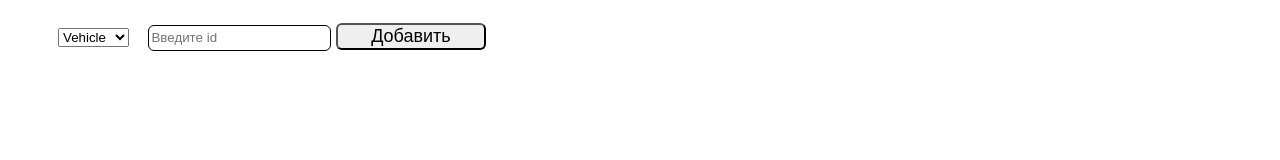
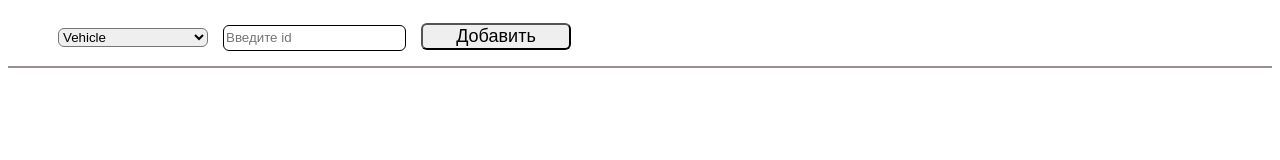
Before and after one commit to Natalyfuture/byte-homeworks, a plain HTML site: page homework21/index.html in a window 1280 px wide. Drawn offline with Linux system fonts and the light colour scheme.

Commit message:
add script.js

```diff
--- a/homework21/index.html
+++ b/homework21/index.html
@@ -8,17 +8,8 @@
     <title>Document</title>
 </head>
 <body>
-    <form action="#" class="form">
-    <div class="container">
-       <select name="" id="" class="select">
-        <option value="" class="option">Vehicle</option>
-        <option value="" class="option">Planet</option>
-        <option value="" class="option">Starship</option>
-        </select>
-        <input type="text" class="input" placeholder="Введите id">
-        <button class="button">Добавить</button>
-    </div>
-    </form>
+    <div id="form-container" class="form-container"></div>
+    <div id="cards_container"></div>
     <script src="./script/script.js"></script>
 </body>
 </html>
--- a/homework21/script/script.js
+++ b/homework21/script/script.js
@@ -3,7 +3,8 @@
 
 //Для реализации необходимо использовать ES6 Class.
 
-//На странице должна присутвовать форма, в которой присутствует select для выбора типа необходимого вам объекта (звёздный корабль, сухопутное ТС или планета) и input, текстовое поле для ввода айди ресурса.
+//На странице должна присутвовать форма, в которой присутствует select для выбора типа необходимого вам объекта (звёздный корабль,
+//сухопутное ТС или планета) и input, текстовое поле для ввода айди ресурса.
 
 //При сабмите формы с выбраным типом и заполенным полем айди, отправляется запрос на сервер, и с полученными данными должна отрисоваться карточка на странице.
 
@@ -12,7 +13,9 @@
 //https://swapi.dev/api/starships/${id} для кораблей
 //https://swapi.dev/api/vehicles/${id} для сухопутного транспорта
 //https://swapi.dev/api/planets/${id} для планет
+
 //Карточки для каждого типа сущности должна отрисовать уникальные данные.
+
 // Для звездных кораблей (starships) это:
 //название (name)
 //модель (model)
@@ -42,3 +45,88 @@
 //для отправки запроса / обработки ошибок.
 //Необязательное задание продвинутой сложности: При обновлении страницы / закрытии вкладки, карточки должны сохраняться.
 //То есть, при повторном входе пользователь должен увидеть ту же доску с карточками, что и при последнем визите.
+
+const formContainer = document.getElementById('form-container');
+
+const BASE_URL = 'https://swapi.dev/api/';
+
+
+class Form {
+    constructor (nameInput, arr){
+        this.nameInput = nameInput;
+        this.arr = arr;
+        this.render()
+        return (this.render())
+    }
+
+    render(){
+
+        if(this.nameInput === 'select'){
+            const select = document.createElement('select');
+            select.classList.add('select');
+
+                const optionHTML = this.arr
+                .map(elem => `<option>${elem}</option>`)
+                .join('');
+                select.innerHTML = optionHTML;
+
+                return select
+            }
+
+        if (this.nameInput === 'input'){
+            const inputId = document.createElement('input');
+
+            inputId.classList.add('input');
+
+            inputId.setAttribute('placeholder', 'Введите id')
+
+            return inputId
+        }
+    }
+}
+
+
+const renderForm =() =>{
+    const form = document.createElement('form');
+    const button = document.createElement('button');
+    button.setAttribute('type', 'submit');
+    button.classList.add('button');
+    button.innerText = 'Добавить';
+
+    const selectElem = new Form('select', ['Vehicle', 'Starship', 'Planet']);
+    const input = new Form ('input');
+
+    form.append(selectElem, input, button);
+    console.log(form)
+    formContainer.append(form);
+
+}
+renderForm()
+
+
+const handlerRequestErrors = async(response) =>{
+    if(!response.ok){
+        const error = await response.json();
+        throw new Error(error);
+    }
+    return response;
+}
+
+const fetchChoice = async(id, select) =>{
+    try{
+        const response = await handlerRequestErrors(
+            await fetch(`${BASE_URL}${select}${id}`));
+        const choice = await response.json();
+        console.log(choice)
+    }catch(error){
+        alert(error.message)
+    }
+}
+
+const handleFormSubmit = (event) => {
+    event.preventDefault();
+    const {value: select} = select;
+    const { value: input} = id;
+
+   /*  await input ({id}) */
+}
--- a/homework21/style/style.css
+++ b/homework21/style/style.css
@@ -3,13 +3,15 @@ body{
 }
 
 
-.container{
+.form-container{
     padding: 15px 50px;
-    border-bottom: 2px rgb(44, 28, 28);
+    border-bottom: 2px solid rgb(151, 144, 144);
 }
 
-.option{
+.select{
     border-radius: 6px;
+    width: 150px;
+
 }
 
 .input{
@@ -24,5 +26,6 @@ body{
     width: 150px;
     border-radius: 6px;
     font-size: 18px;
+    margin-left: 15px;
 
 }
```
